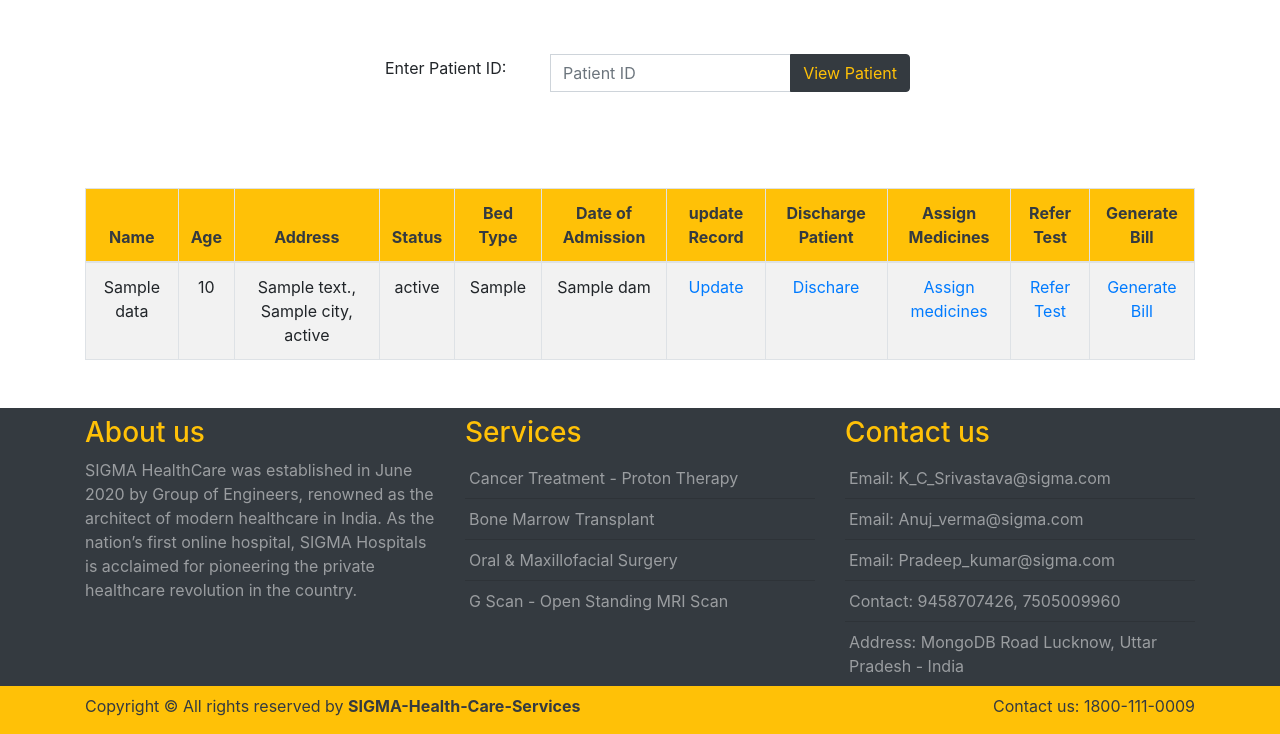
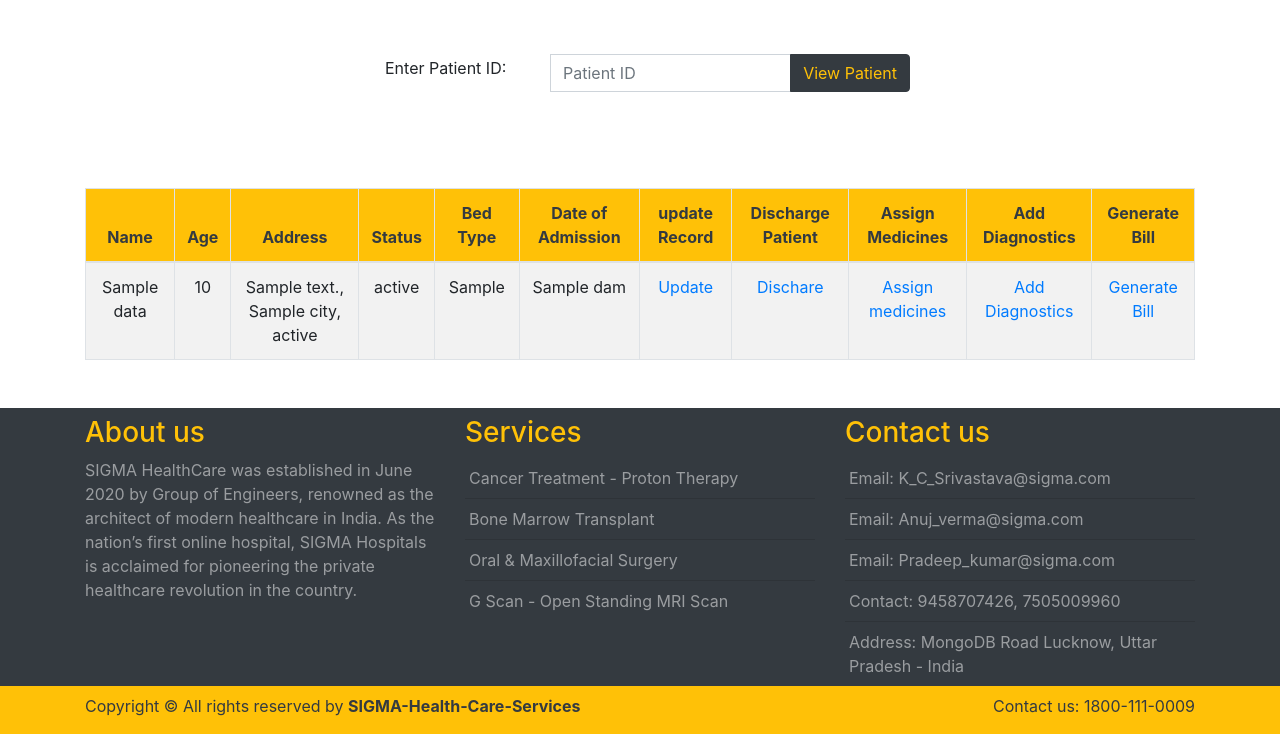
Before and after one commit to srivastavas08/HealthCare1, a Flask app: template application/templates/display_searched_patient.html in a window 1280 px wide. Shown: the part 250-984 px from the top of the page. Run offline with Flask 2, Linux system fonts and the light colour scheme; the template is opened without the code that fills it: most values are stand-ins (such as "Sample title", 1, 10 or a date in 2020); some libraries are stand-ins or nearby versions.

Commit message:
BackUP code 5

```diff
--- a/application/templates/diagnosis.html
+++ b/application/templates/diagnosis.html
@@ -3,7 +3,7 @@
 {% block body %}
 <div class="row justify-content-center mb-3">
   <div class="col-md-6">
-    <h2 class="text-center mt-5">Search Medicine Records</h2>
+    <h2 class="text-center mt-5">Search Diagnostics Records</h2>
     <form action="" method="POST">
       <div class="form-row my-5">
         <div class="form-group col-md-12">
--- a/application/templates/display_searched_patient.html
+++ b/application/templates/display_searched_patient.html
@@ -39,7 +39,7 @@
         <th>update Record</th>
         <th>Discharge Patient</th>
         <th>Assign Medicines</th>
-        <th>Refer Test</th>
+        <th>Add Diagnostics</th>
         <th>Generate Bill</th>
 
       </tr>
@@ -64,7 +64,7 @@
           <p><a href="{{ url_for( 'assign_medicines' ,pid=data.PID ) }}">Assign medicines</a></p>
         </td>
         <td>
-          <p><a href="{{ url_for( 'refer_test' ,pid=data.PID ) }}">Refer Test</a></p>
+          <p><a href="{{ url_for( 'refer_test' ,pid=data.PID ) }}">Add Diagnostics</a></p>
         </td>
         <td>
           <p><a href="{{ url_for( 'BillGeneration' ,pid=data.PID ) }}">Generate Bill</a></p>
```
